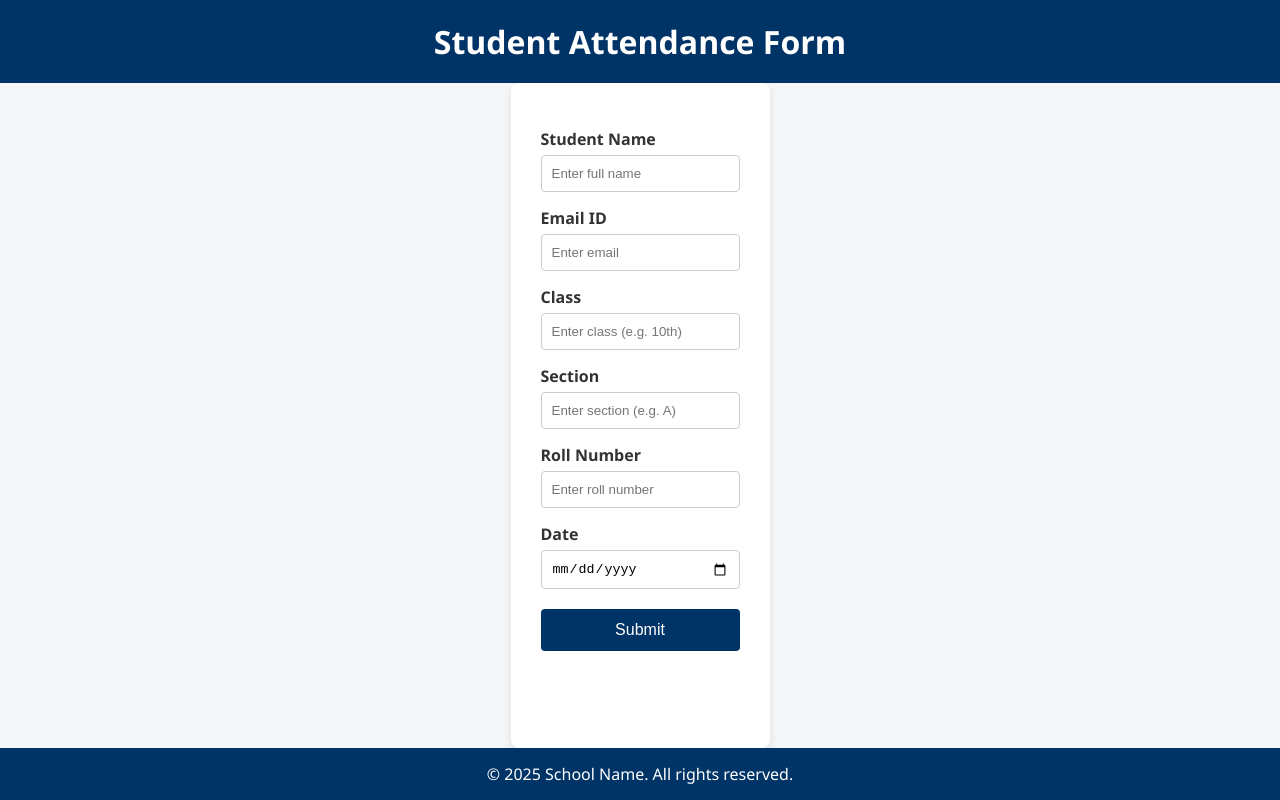
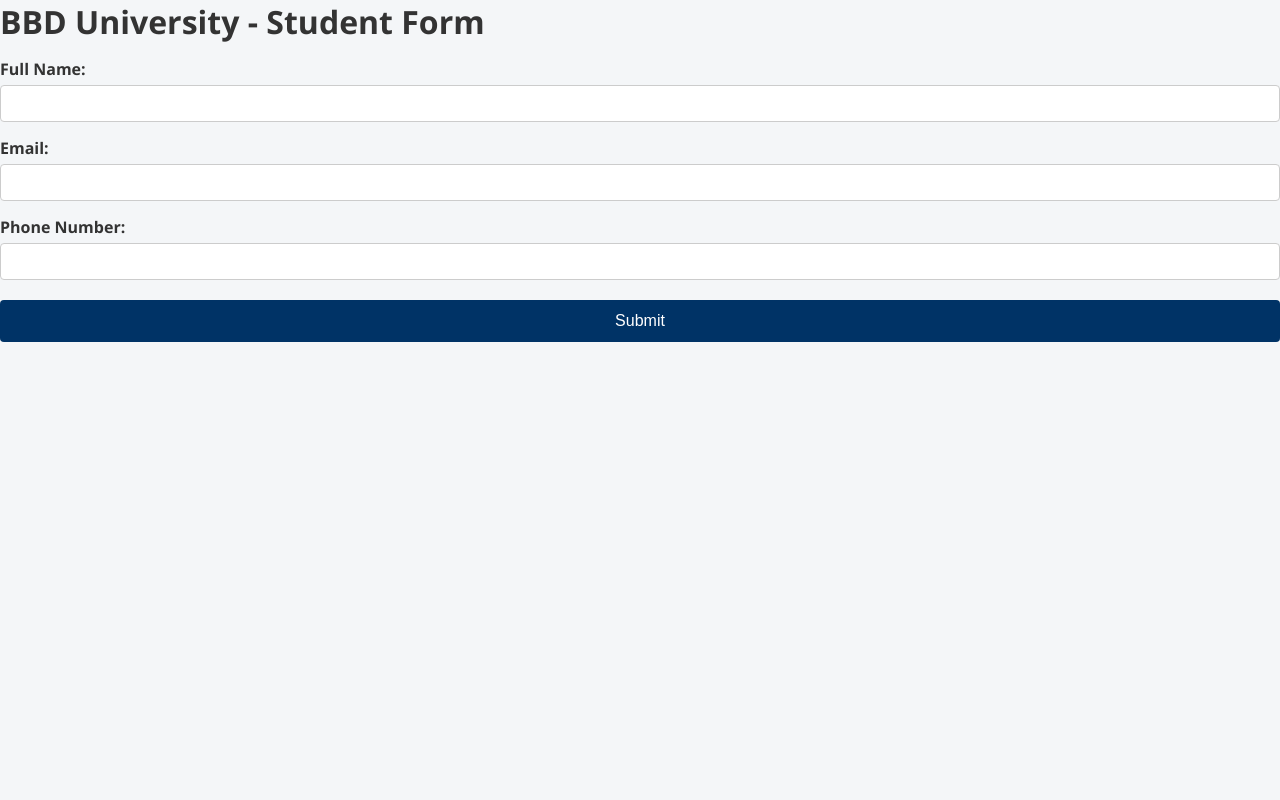
Before and after one commit to PradeepNG321/Attendance, a plain HTML site: page index.html in a window 1280 px wide. Drawn offline with Linux system fonts and the light colour scheme.

Commit message:
Update index.html
old version is remove

```diff
--- a/index.html
+++ b/index.html
@@ -1,46 +1,29 @@
 <!DOCTYPE html>
 <html lang="en">
 <head>
-  <meta charset="UTF-8">
-  <meta name="viewport" content="width=device-width, initial-scale=1">
-  <title>Attendance Form</title>
-  <link rel="stylesheet" href="style.css">
+  <meta charset="UTF-8" />
+  <meta name="viewport" content="width=device-width, initial-scale=1.0" />
+  <title>BBD University Form</title>
+  <link rel="stylesheet" href="style.css" />
 </head>
 <body>
+  <div class="container">
+    <h1>BBD University - Student Form</h1>
+    <form id="myForm">
+      <label for="name">Full Name:</label>
+      <input type="text" id="name" name="name" required />
 
-  <header>
-    <h1>Student Attendance Form</h1>
-  </header>
+      <label for="email">Email:</label>
+      <input type="email" id="email" name="email" required />
 
-  <main>
-    <form id="attendanceForm">
-      <label for="name">Student Name</label>
-      <input type="text" id="name" name="name" placeholder="Enter full name" required>
-
-      <label for="email">Email ID</label>
-      <input type="email" id="email" name="email" placeholder="Enter email" required>
-
-      <label for="class">Class</label>
-      <input type="text" id="class" name="class" placeholder="Enter class (e.g. 10th)" required>
-
-      <label for="section">Section</label>
-      <input type="text" id="section" name="section" placeholder="Enter section (e.g. A)" required>
-
-      <label for="roll">Roll Number</label>
-      <input type="text" id="roll" name="roll" placeholder="Enter roll number" required>
-
-      <label for="date">Date</label>
-      <input type="date" id="date" name="date" required>
+      <label for="phone">Phone Number:</label>
+      <input type="tel" id="phone" name="phone" required />
 
       <button type="submit">Submit</button>
     </form>
 
     <p id="responseMsg"></p>
-  </main>
-
-  <footer>
-    <p>&copy; 2025 School Name. All rights reserved.</p>
-  </footer>
+  </div>
 
   <script src="script.js"></script>
 </body>
```
